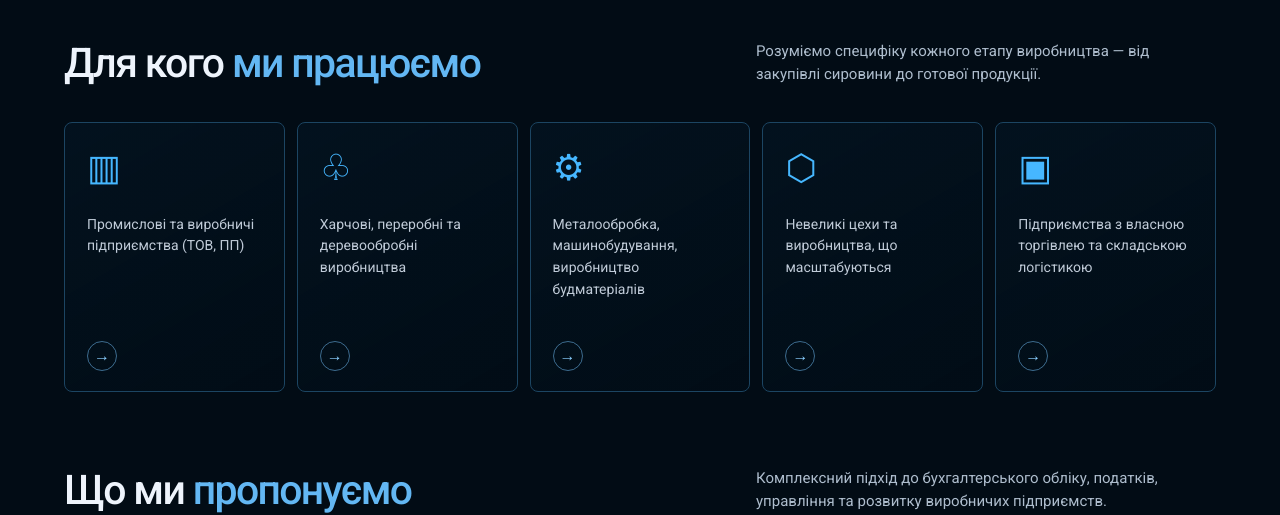
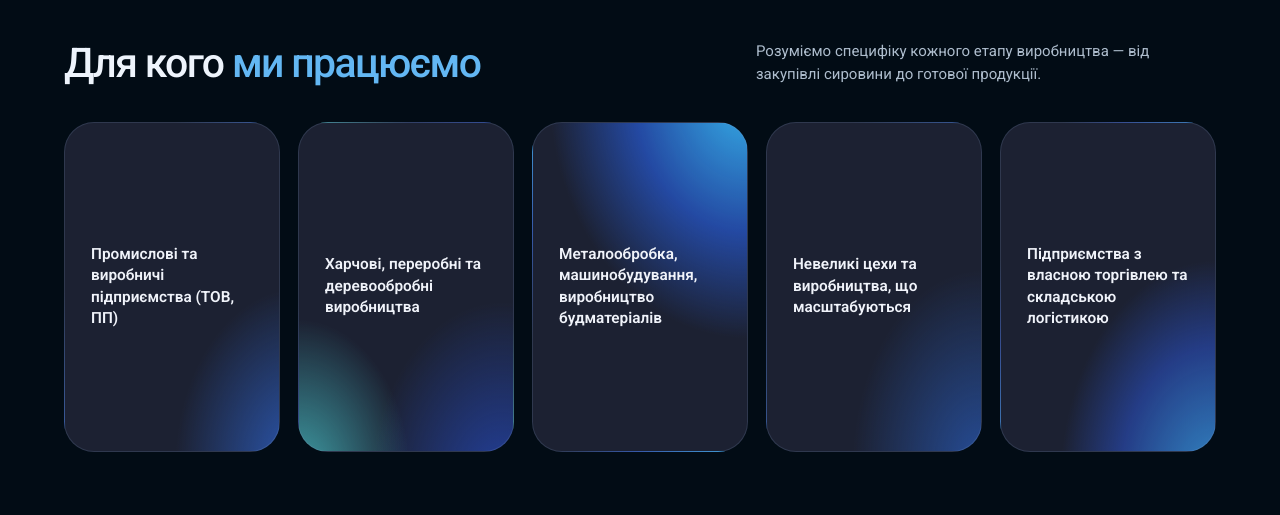
Before and after one commit to dnagorna3817-spec/website_akc_main, a Next.js app: page /industries/manufacturing in a window 1280 px wide. Shown: the part 920-1435 px from the top of the page. Built offline with nearby package versions, Linux system fonts and the light colour scheme.

Commit message:
Style manufacturing audience cards like AKC audit gradient cards

```diff
--- a/app/industries/manufacturing/manufacturing.module.css
+++ b/app/industries/manufacturing/manufacturing.module.css
@@ -66,3 +66,51 @@
 .primary:focus-visible{outline:2px solid #7ed1ff;outline-offset:4px}
 @media(max-width:650px){.primary{min-width:0;width:auto;max-width:100%;min-height:52px}}
 @media(prefers-reduced-motion:reduce){.primary,.primary span{transition:none}.primary:hover span{transform:none}}
+
+/* Manufacturing audience cards — visual language of the AKC audit slides. */
+.audienceGrid{gap:18px}
+.audienceCard{
+  position:relative;
+  isolation:isolate;
+  overflow:hidden;
+  min-height:330px;
+  padding:32px 26px;
+  justify-content:center;
+  border:1px solid rgba(126,148,190,.2);
+  border-radius:30px;
+  background:#1c2132;
+  transition:border-color .25s ease,transform .25s ease;
+}
+.audienceCard:nth-child(5n + 1){
+  background:radial-gradient(ellipse 75% 70% at 110% 105%,rgba(48,105,217,.78),transparent 78%),#1c2132;
+}
+.audienceCard:nth-child(5n + 2){
+  background:radial-gradient(ellipse 65% 60% at 0% 108%,rgba(75,203,207,.75),transparent 80%),radial-gradient(ellipse 75% 70% at 95% 112%,rgba(38,78,205,.7),transparent 82%),#1c2132;
+}
+.audienceCard:nth-child(5n + 3){
+  background:radial-gradient(ellipse 110% 90% at 100% -10%,rgba(54,183,239,.98),rgba(39,90,210,.7) 48%,transparent 84%),#1c2132;
+}
+.audienceCard:nth-child(5n + 4){
+  background:radial-gradient(ellipse 75% 75% at 100% 105%,rgba(43,100,205,.65),transparent 80%),#1c2132;
+}
+.audienceCard:nth-child(5n + 5){
+  background:radial-gradient(ellipse 85% 80% at 100% 110%,rgba(55,160,230,.82),rgba(43,83,203,.55) 52%,transparent 85%),#1c2132;
+}
+.audienceCard p{
+  position:relative;
+  z-index:1;
+  margin:0;
+  color:#f0f3fa;
+  font-size:clamp(15px,1.2vw,19px);
+  font-weight:600;
+  line-height:1.4;
+}
+.audienceIcon,.audienceCard .circleArrow{display:none}
+.audienceCard:hover{border-color:rgba(126,185,238,.55);transform:translateY(-3px)}
+@media(max-width:1050px){.audienceCard{min-height:260px;padding:26px 22px}}
+@media(max-width:650px){
+  .audienceGrid{gap:12px}
+  .audienceCard{min-height:205px;padding:22px 18px;border-radius:23px}
+  .audienceCard p{font-size:15px}
+}
+@media(prefers-reduced-motion:reduce){.audienceCard{transition:none}.audienceCard:hover{transform:none}}
```
